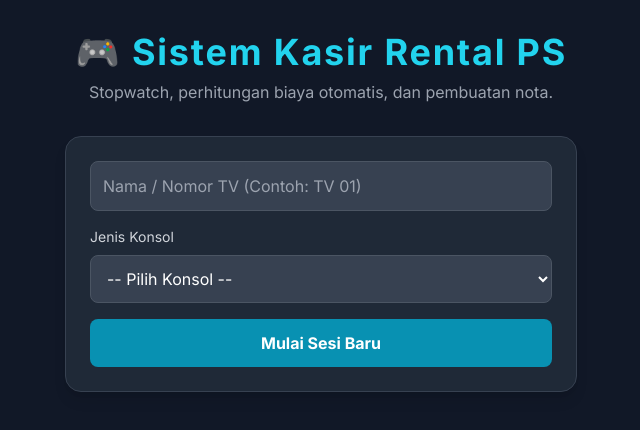
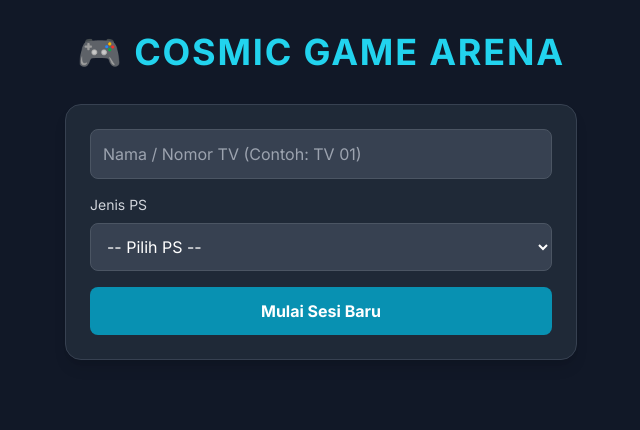
Before and after one commit to boredem0n/CosmicGameArena, a plain HTML site: page index.html in a window 1280 px wide. Shown: the whole page, without its empty margins (319-959 px from the left). Drawn offline with nearby package versions, Linux system fonts and the light colour scheme.

Commit message:
Update index.html

```diff
--- a/index.html
+++ b/index.html
@@ -3,7 +3,7 @@
 <head>
     <meta charset="UTF-8">
     <meta name="viewport" content="width=device-width, initial-scale=1.0">
-    <title>Sistem Kasir & Stopwatch Rental PS</title>
+    <title>COSMIC GAME ARENA</title>
     <link href="https://fonts.googleapis.com/css2?family=Roboto+Mono:wght@400;700&family=Inter:wght@400;700&display=swap" rel="stylesheet">
     <script src="https://cdn.tailwindcss.com"></script>
     <style>
@@ -67,17 +67,16 @@
 
     <div class="max-w-7xl mx-auto">
         <header class="text-center mb-8 no-print">
-            <h1 class="text-3xl sm:text-4xl font-bold text-cyan-400 tracking-wider">🎮 Sistem Kasir Rental PS</h1>
-            <p class="text-gray-400 mt-2">Stopwatch, perhitungan biaya otomatis, dan pembuatan nota.</p>
+            <h1 class="text-3xl sm:text-4xl font-bold text-cyan-400 tracking-wider">🎮 COSMIC GAME ARENA</h1>
         </header>
 
         <div class="max-w-lg mx-auto bg-gray-800 p-6 rounded-2xl shadow-lg mb-10 border border-gray-700 no-print">
             <form id="add-session-form" class="space-y-4">
                 <input type="text" id="session-name" placeholder="Nama / Nomor TV (Contoh: TV 01)" required class="w-full bg-gray-700 border border-gray-600 text-white rounded-lg p-3 focus:ring-cyan-500 focus:border-cyan-500 transition">
                 <div>
-                    <label for="console-type" class="block mb-2 text-sm font-medium text-gray-300">Jenis Konsol</label>
+                    <label for="console-type" class="block mb-2 text-sm font-medium text-gray-300">Jenis PS</label>
                     <select id="console-type" required class="w-full bg-gray-700 border border-gray-600 text-white rounded-lg p-3 focus:ring-cyan-500 focus:border-cyan-500 transition">
-                        <option value="" disabled selected>-- Pilih Konsol --</option>
+                        <option value="" disabled selected>-- Pilih PS --</option>
                         <option value="PS3" data-rate="8000">PS3 (Rp 8.000/jam)</option>
                         <option value="PS4" data-rate="10000">PS4 (Rp 10.000/jam)</option>
                         <option value="PS5" data-rate="18000">PS5 (Rp 18.000/jam)</option>
@@ -101,8 +100,8 @@
                     <p id="invoice-number" class="text-gray-500">Nota #12345</p>
                 </div>
                 <div class="text-right">
-                    <p class="font-semibold">Rental PS Anda</p>
-                    <p class="text-sm text-gray-600">Jalan Bahagia No. 123</p>
+                    <p class="font-semibold">COSMIC GAME ARENA</p>
+                    <p class="text-sm text-gray-600">Jalan Kuala Mas Raya CB 35, Semarang</p>
                     <p id="invoice-date" class="text-sm text-gray-600">31 Agu 2025</p>
                 </div>
             </div>
```
